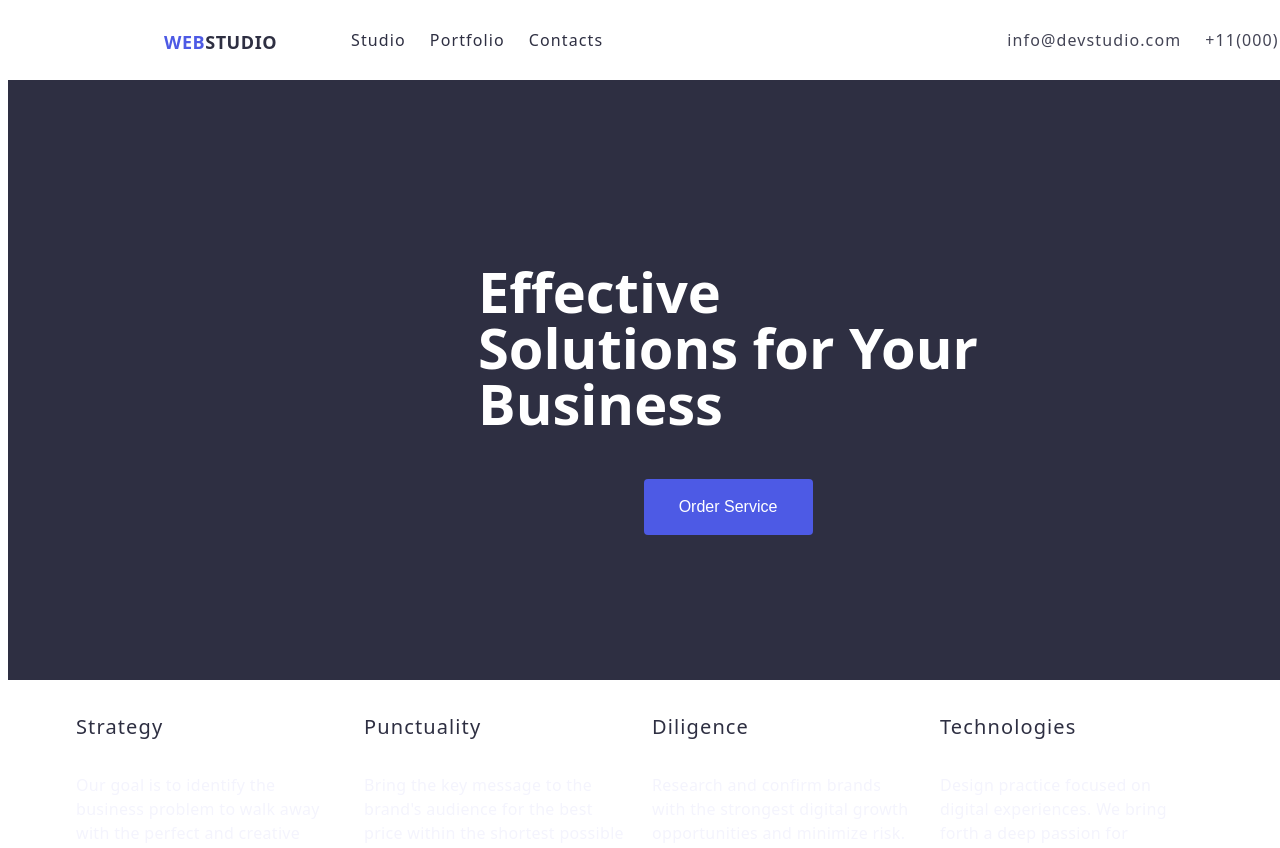
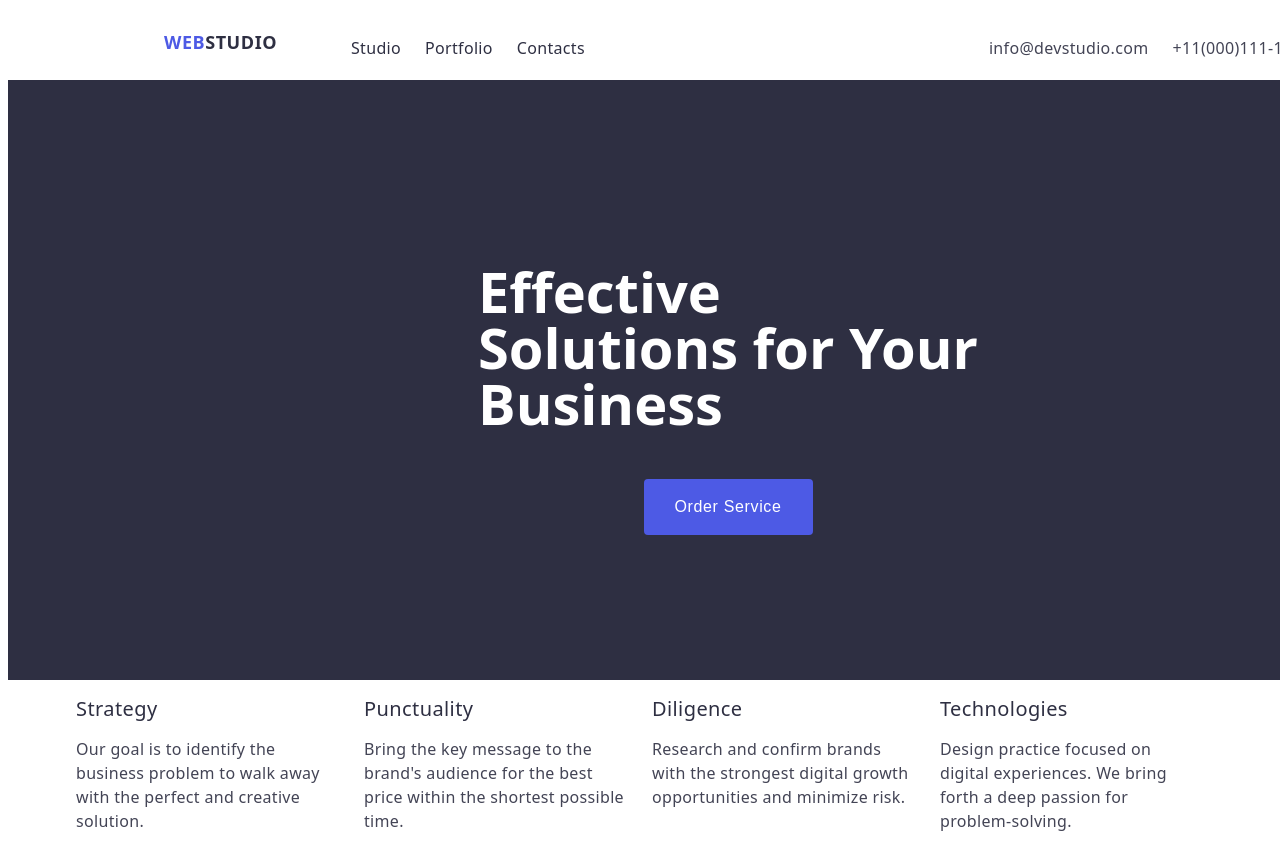
Before and after one commit to Igor-creator666/goit-markup-hw-01, a plain HTML site: page index.html in a window 1280 px wide. Shown: the top 848 px of the page. Drawn offline with Linux system fonts and the light colour scheme.

Commit message:
add initial files

```diff
--- a/index.html
+++ b/index.html
@@ -38,6 +38,9 @@
           font-size: 18px;
           width: 115px;
           height: 24px;
+          line-height: 1.16667;
+          letter-spacing: 0.03em;
+          text-transform: uppercase;
         "
       >
         <span style="color: #4d5ae5">WEB</span>
@@ -63,6 +66,8 @@
                 color: #2e2f42;
                 font-weight: 500;
                 font-size: 16px;
+                line-height: 1.5;
+                letter-spacing: 0.02em;
               "
               >Studio</a
             >
@@ -76,6 +81,8 @@
                 color: #2e2f42;
                 font-weight: 500;
                 font-size: 16px;
+                line-height: 1.5;
+                letter-spacing: 0.02em;
               "
               >Portfolio</a
             >
@@ -89,6 +96,8 @@
                 color: #2e2f42;
                 font-weight: 500;
                 font-size: 16px;
+                line-height: 1.5;
+                letter-spacing: 0.02em;
               "
               >Contacts</a
             >
@@ -120,8 +129,10 @@
                 font-family: var(--font-family);
                 text-decoration: none;
                 color: black;
-                font-weight: 500;
+                font-weight: 400;
                 font-size: 16px;
+                line-height: 1.5;
+                letter-spacing: 0.02em;
                 color: #434455;
               "
               >info@devstudio.com</a
@@ -134,8 +145,10 @@
                 font-family: var(--font-family);
                 text-decoration: none;
                 color: #434455;
-                font-weight: 500;
+                font-weight: 400;
                 font-size: 16px;
+                line-height: 1.5;
+                letter-spacing: 0.02em;
               "
             >
               +11(000)111-11-11</a
@@ -182,6 +195,7 @@
             font-weight: 500;
             font-size: 16px;
             line-height: 1.5;
+            letter-spacing: 0.04em;
             color: #fff;
             cursor: pointer;
             border: none;
@@ -217,6 +231,8 @@
               font-family: var(--font-family);
               font-weight: 500;
               font-size: 20px;
+              line-height: 1.2;
+              letter-spacing: 0.02em;
               color: #2e2f42;
             "
           >
@@ -232,7 +248,7 @@
               height: 72px;
               letter-spacing: 0.02em;
               font-size: 16px;
-              color: #f4f4fd;
+              color: #434455;
             "
           >
             Our goal is to identify the business problem to walk away with the
@@ -245,6 +261,8 @@
               font-family: var(--font-family);
               font-weight: 500;
               font-size: 20px;
+              line-height: 1.2;
+              letter-spacing: 0.02em;
               color: #2e2f42;
             "
           >
@@ -260,7 +278,7 @@
               height: 72px;
               letter-spacing: 0.02em;
               font-size: 16px;
-              color: #f4f4fd;
+              color: #434455;
             "
           >
             Bring the key message to the brand's audience for the best price
@@ -273,6 +291,8 @@
               font-family: var(--font-family);
               font-weight: 500;
               font-size: 20px;
+              line-height: 1.2;
+              letter-spacing: 0.02em;
               color: #2e2f42;
             "
           >
@@ -288,7 +308,7 @@
               height: 72px;
               letter-spacing: 0.02em;
               font-size: 16px;
-              color: #f4f4fd;
+              color: #434455;
             "
           >
             Research and confirm brands with the strongest digital growth
@@ -301,6 +321,8 @@
               font-family: var(--font-family);
               font-weight: 500;
               font-size: 20px;
+              line-height: 1.2;
+              letter-spacing: 0.02em;
               color: #2e2f42;
             "
           >
@@ -316,7 +338,7 @@
               height: 72px;
               letter-spacing: 0.02em;
               font-size: 16px;
-              color: #f4f4fd;
+              color: #434455;
             "
           >
             Design practice focused on digital experiences. We bring forth a
```
